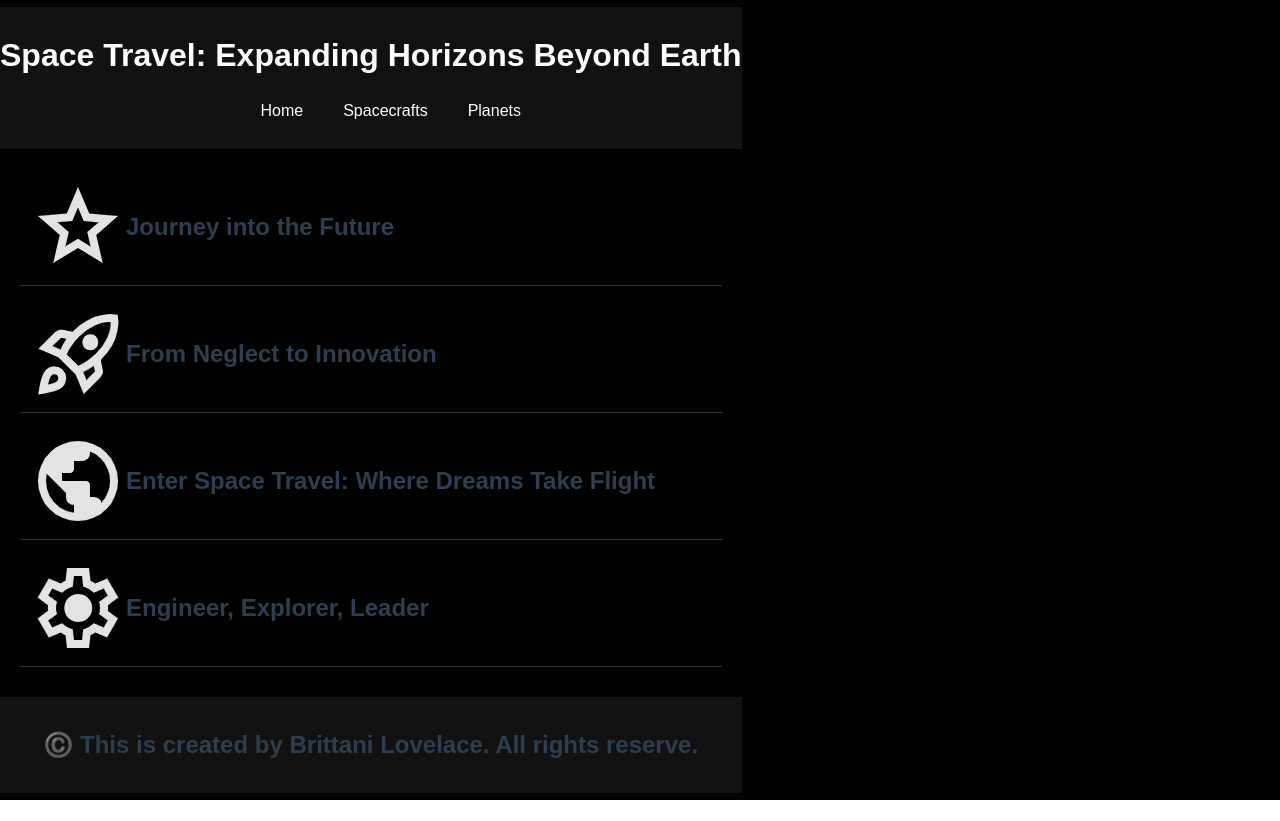
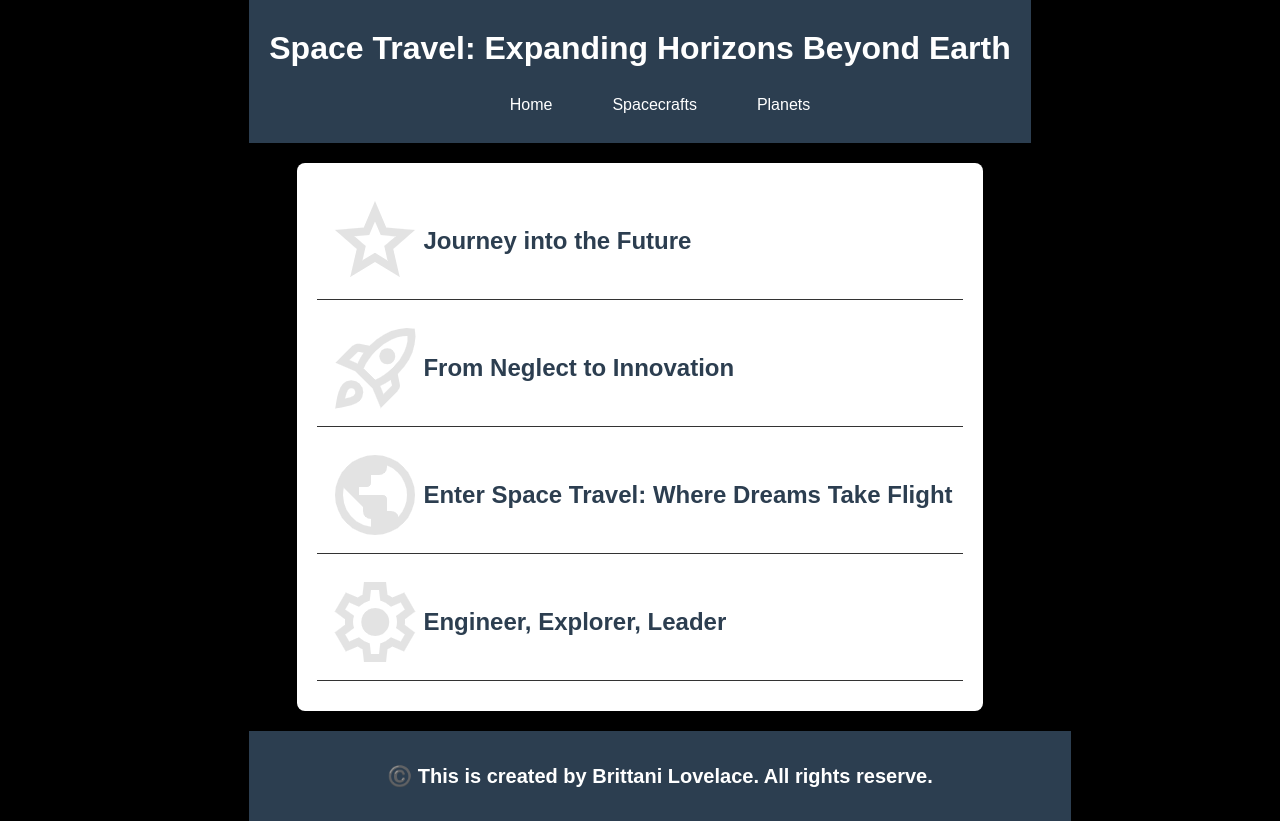
Before and after one commit to blovelace84/Space_Travel, a React (Vite) app in the folder space-travel/: page / in a window 1280 px wide. Before the commit the page ends 800 px from the top, so only its background shows below. Built offline with nearby package versions, Linux system fonts and the light colour scheme.

Commit message:
Final touches to App component

```diff
--- a/space-travel/src/App.css
+++ b/space-travel/src/App.css
@@ -1,14 +1,40 @@
 body {
   background-color: #000;
   color: #fff;
+  justify-content: center;
+  align-items: center;
   font-family: sans-serif;
   margin: 0;
+  padding: 0;
+}
+
+.App{
+  display: flex;
+  flex-direction: column;
+  min-height: 100vh;
 }
 
 header {
-  background-color: #111;
-  padding: 10px 0;
-  text-align: center;
+  background-color: #2c3e50;
+  color: white;
+  padding: 10px 20px;
+  display: flex;
+  justify-content: space-between;
+  align-items: center;
+  position: sticky;
+  top: 0;
+  z-index: 1000;
+}
+
+header a {
+  color: white;
+  text-decoration: none;
+  margin: 0 10px;
+  font-size: 16px;
+}
+
+header a:hover {
+  text-decoration: underline;
 }
 
 .header-content{
@@ -20,6 +46,16 @@ header {
 header h1{
   font-size: 2rem;
   margin-bottom: 10px;
+}
+
+main{
+  flex: 1;
+  padding: 20px;
+  max-width: 1200px;
+  margin: 20px auto;
+  background-color: white;
+  border-radius: 8px;
+  box-shadow: 0 2px 4px rgba(0, 0, 0, 0.1);
 }
 
 nav ul {
@@ -58,16 +94,18 @@ accordion-content {
 }
 
 footer {
-  background-color: #111;
-  padding: 10px;
+  background-color: #2c3e50;
+  color: white;
   text-align: center;
+  padding: 20px;
+  position: relative;
+  bottom: 0;
+  width: 100%;
 }
 
-.footer-links {
-  margin-top: 10px;
+footer h2{
+  margin: 10px 0;
+  font-size: 20px;
+  font-weight: bold;
+  color: white;
 }
-
-footer-links a {
-  color: #fff;
-  margin: 0 10px;
-}
```
